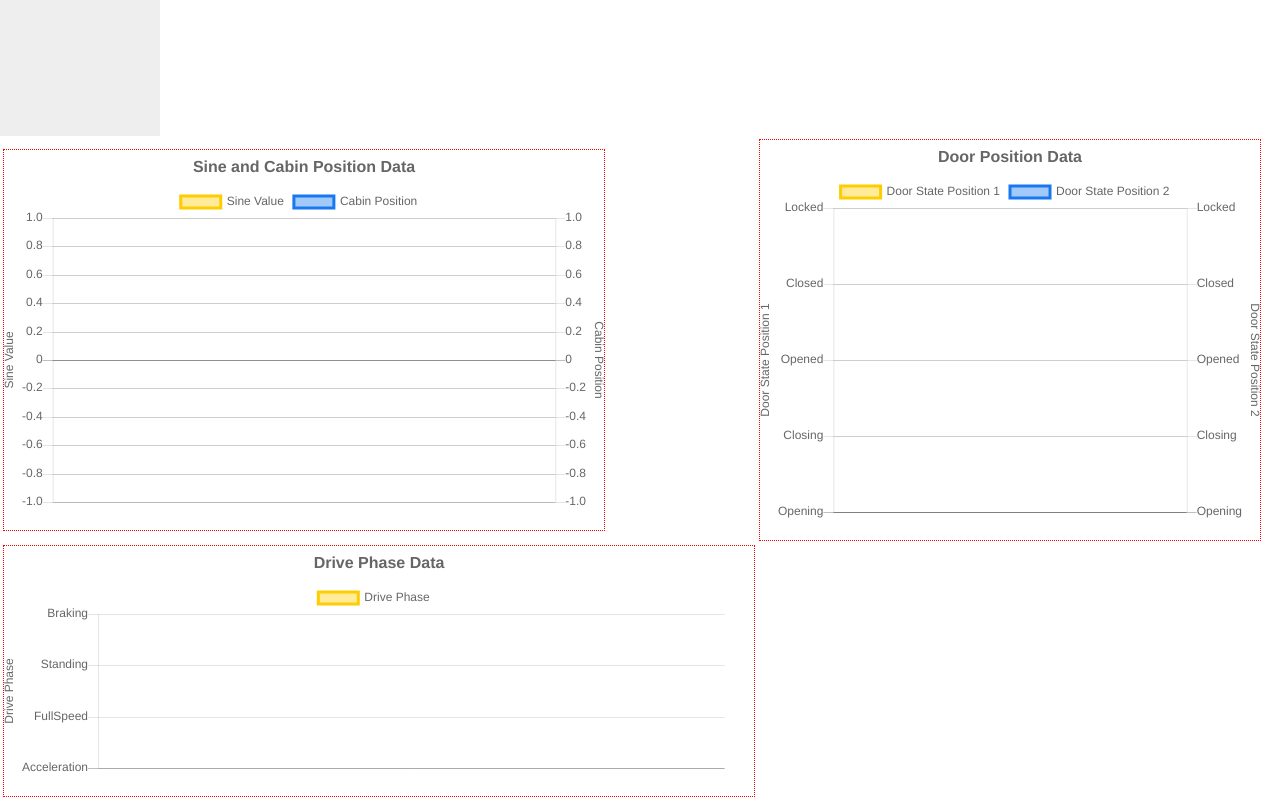
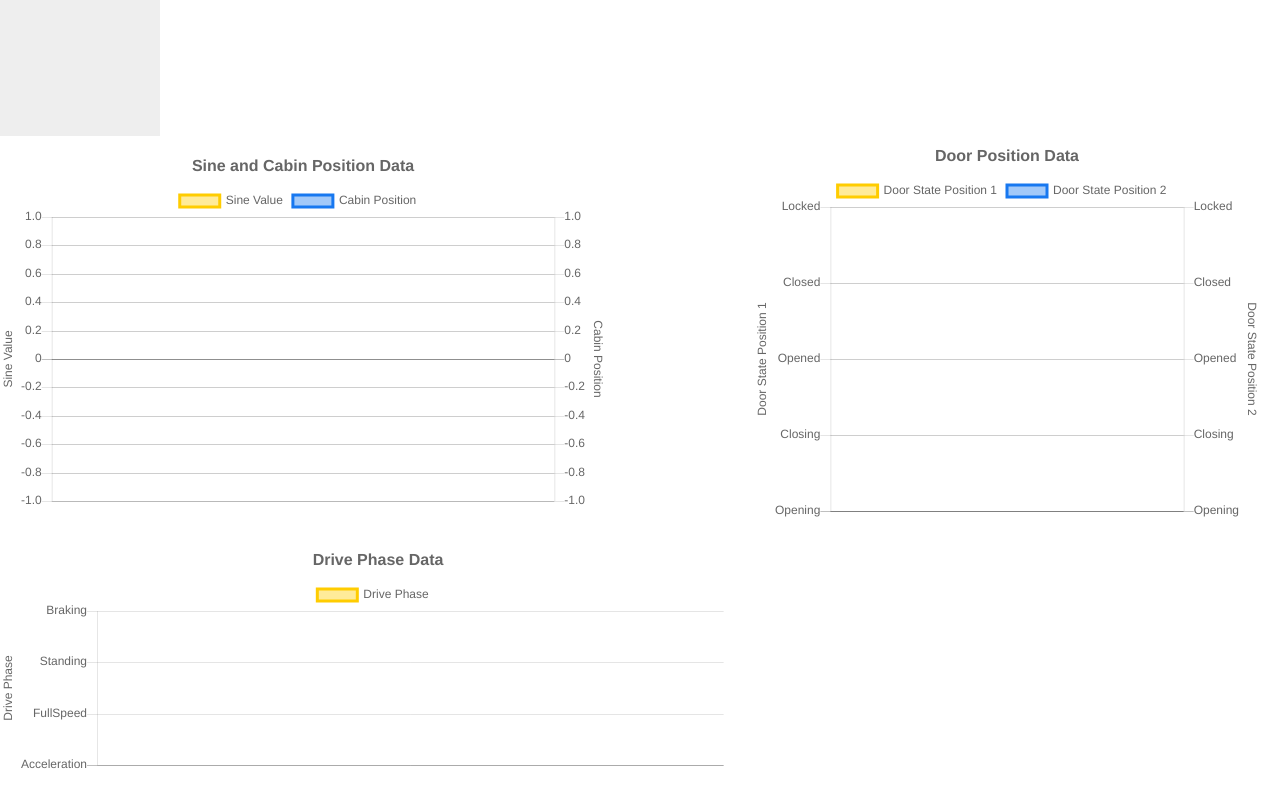
Before and after one commit to akhilesh009/oldNodeWebapp, a website: page public/index.html in a window 1280 px wide. Shown: the part 575-1375 px from the top of the page. Drawn offline with Linux system fonts and the light colour scheme.

Commit message:
resposive

```diff
--- a/public/stylesheets/style.css
+++ b/public/stylesheets/style.css
@@ -111,9 +111,6 @@ a {
     text-align:center;
     padding:5px;
 }
-canvas {
-  border: 1px dotted red;
-}
 
 .chart-container {
   position: relative;
```
